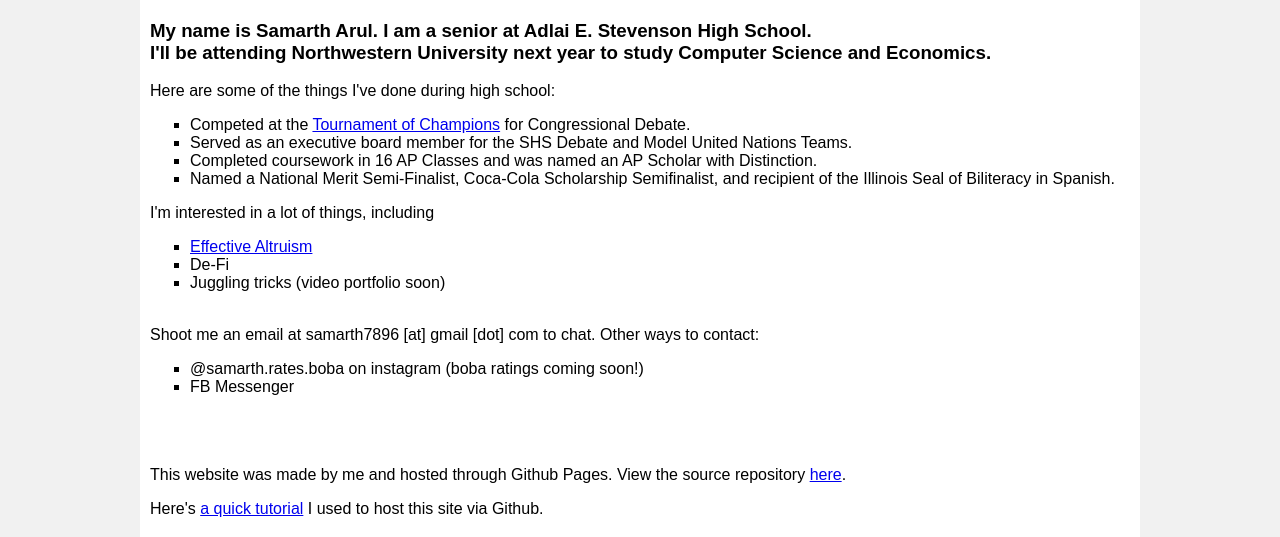
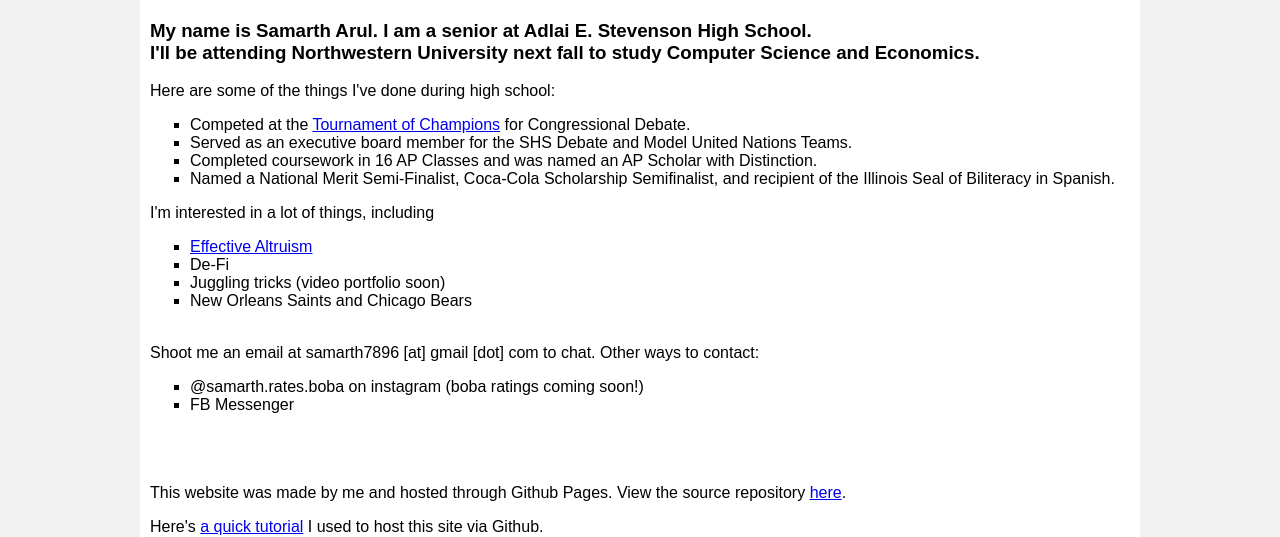
Before and after one commit to SamarthArul/prevHome, a plain HTML site: page index.html in a window 1280 px wide. Shown: the part 563-1100 px from the top of the page. Drawn offline with Linux system fonts and the light colour scheme.

Commit message:
Update index.html

```diff
--- a/index.html
+++ b/index.html
@@ -50,7 +50,7 @@
 
   <h3>My name is Samarth Arul. I am a senior at Adlai E. Stevenson High School.
 <br>
-  I'll be attending Northwestern University next year to study Computer Science and Economics.</h3>
+  I'll be attending Northwestern University next fall to study Computer Science and Economics.</h3>
   <p>Here are some of the things I've done during high school:</p>
 
 	<ul style="list-style-type:square;">
@@ -70,6 +70,7 @@
   <li><a href = "https://www.effectivealtruism.org/articles/introduction-to-effective-altruism/">Effective Altruism</a></li>
   <li>De-Fi
   <li>Juggling tricks (video portfolio soon)</li>
+	<li>New Orleans Saints and Chicago Bears</li>
 
 
 <br>
```
